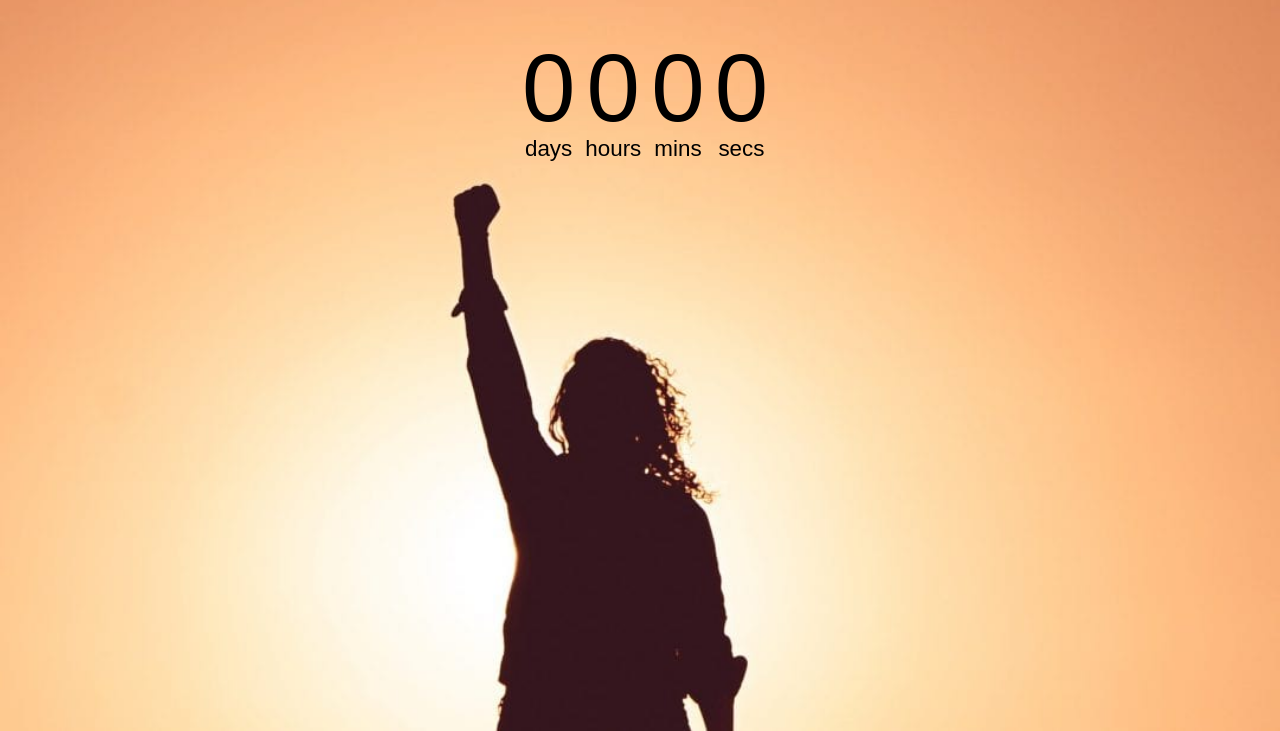
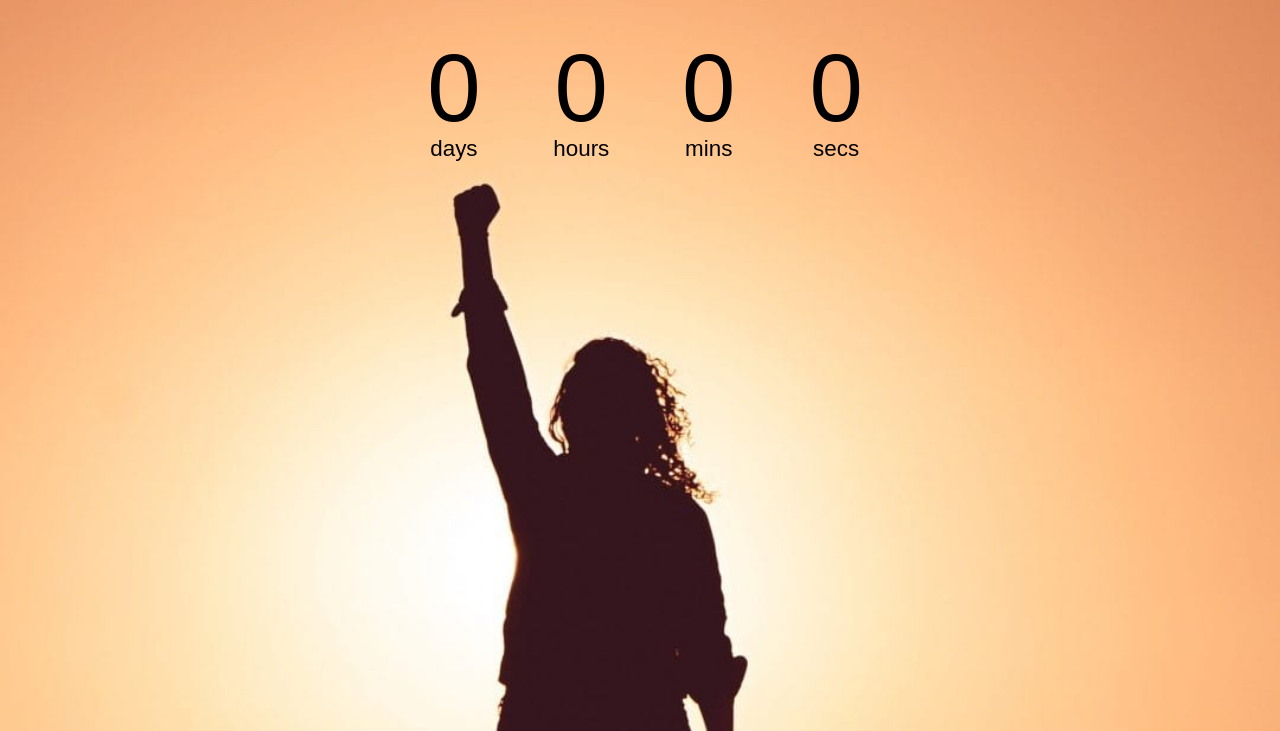
Before and after one commit to AOLink/Timer, a plain HTML site: page index.html in a window 1280 px wide. Shown: the part 69-800 px from the top of the page. Drawn offline with Linux system fonts and the light colour scheme; a web font is replaced by a local one.

Commit message:
fixed digtit spacing issues

```diff
--- a/style.css
+++ b/style.css
@@ -48,7 +48,7 @@ h1 {
 .big-text {
     font-size: 6rem;
     line-height: 1;
-    margin: 0;
+    margin: 0 2rem;
 }
 
 .countdown-e1 {
```
